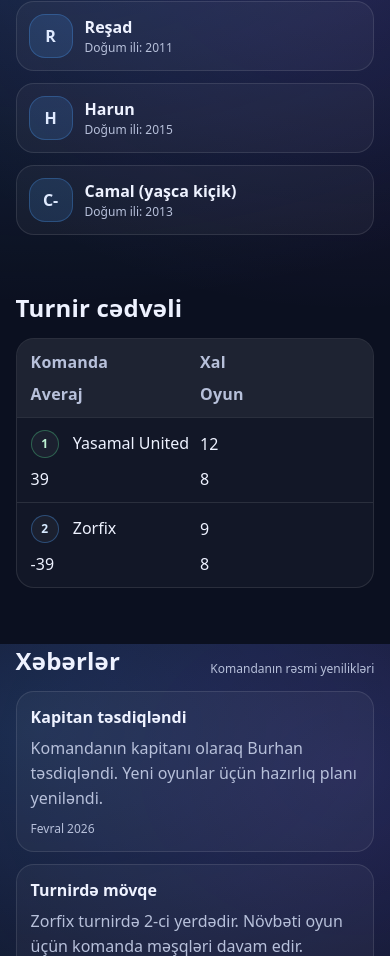
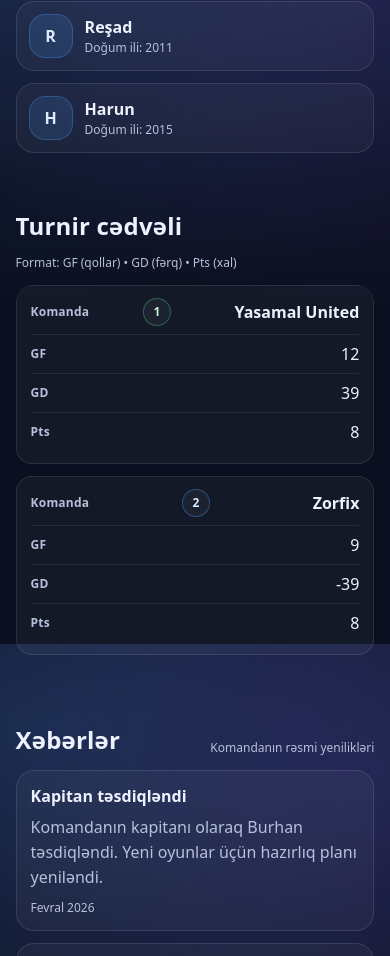
Before and after one commit to muhammedahmed417/zorfix, a plain HTML site: page index.html in a window 390 px wide. Shown: the part 1044-2000 px from the top of the page. Drawn offline with Linux system fonts and the light colour scheme.

Commit message:
Update index.html

```diff
--- a/index.html
+++ b/index.html
@@ -18,10 +18,12 @@
       --radius:18px;
       --accent:#4da3ff;
       --accent2:#8c4dff;
+      --ring: rgba(77,163,255,.35);
     }
 
     *{box-sizing:border-box}
     html,body{height:100%}
+    html{scroll-behavior:smooth;}
     body{
       margin:0;
       font-family: ui-sans-serif, system-ui, -apple-system, Segoe UI, Roboto, Arial, "Noto Sans", sans-serif;
@@ -38,7 +40,7 @@
     /* Header */
     .header{
       position:sticky; top:0; z-index:30;
-      background:rgba(11,16,32,.70);
+      background:rgba(11,16,32,.72);
       backdrop-filter: blur(10px);
       border-bottom:1px solid var(--border);
     }
@@ -75,6 +77,7 @@
       color:var(--muted);
       margin-top:2px;
     }
+
     .nav{
       display:flex; gap:10px; flex-wrap:wrap;
       justify-content:flex-end; align-items:center;
@@ -85,17 +88,27 @@
       font-size:14px;
       color:var(--muted);
       border:1px solid transparent;
+      outline: none;
     }
     .nav a:hover{
       color:var(--text);
       border-color: rgba(255,255,255,.08);
       background: rgba(255,255,255,.05);
     }
+    .nav a:focus-visible{
+      box-shadow: 0 0 0 3px var(--ring);
+      border-color: transparent;
+    }
     .nav a.primary{
       color:#fff;
       border-color: rgba(255,255,255,.12);
       background: linear-gradient(135deg, rgba(77,163,255,1), rgba(140,77,255,.9));
       box-shadow: var(--shadow);
+    }
+    .nav a.active{
+      color: var(--text);
+      background: rgba(255,255,255,.06);
+      border-color: rgba(255,255,255,.10);
     }
 
     /* Hero */
@@ -138,6 +151,11 @@
       border-color: var(--border);
       box-shadow:none;
     }
+    .btn:focus-visible{
+      box-shadow: 0 0 0 3px var(--ring), var(--shadow);
+      outline: none;
+    }
+
     .hero-card{
       border-radius:22px;
       overflow:hidden;
@@ -166,7 +184,6 @@
     }
     .stat .k{font-size:12px; color:var(--muted)}
     .stat .v{font-size:16px; font-weight:900; margin-top:4px}
-
     .hero-card .bottom{
       padding:14px 16px;
       color:var(--muted);
@@ -238,7 +255,7 @@
     .m-name{font-weight:900}
     .m-meta{margin-top:2px; color:var(--muted); font-size:12px; line-height:1.35}
 
-    /* Table */
+    /* Table (Desktop) */
     .table{
       border:1px solid var(--border);
       border-radius: var(--radius);
@@ -303,11 +320,45 @@
       .grid{grid-template-columns: repeat(2, minmax(0, 1fr))}
       .news{grid-template-columns: 1fr}
     }
+
+    /* ✅ Mobile table becomes clean cards (no overlap) */
     @media (max-width: 720px){
-      .row{grid-template-columns: 1fr 1fr}
-      .row > div:nth-child(3),
-      .row > div:nth-child(4){justify-self:start}
+      .row.head{display:none;}
+      .table{
+        background: transparent;
+        border:none;
+      }
+      .row{
+        display:block;
+        padding: 12px 14px;
+        border:1px solid var(--border);
+        border-radius: 16px;
+        background: rgba(255,255,255,.04);
+        margin-bottom:12px;
+      }
+      .row > div{
+        display:flex;
+        align-items:center;
+        justify-content:space-between;
+        gap:10px;
+        padding:8px 0;
+        border-top:1px solid rgba(255,255,255,.08);
+      }
+      .row > div:first-child{
+        border-top:none;
+        padding-top:0;
+        font-weight:900;
+      }
+      .row > div::before{
+        content: attr(data-label);
+        color: var(--muted);
+        font-weight:800;
+        font-size:12px;
+        letter-spacing:.2px;
+      }
+      .pos{margin-right:10px;}
     }
+
     @media (max-width: 520px){
       .grid{grid-template-columns: 1fr}
       .brand{min-width: unset}
@@ -436,14 +487,6 @@
               <div class="m-meta">Doğum ili: 2015</div>
             </div>
           </article>
-
-          <article class="member">
-            <div class="avatar">C-</div>
-            <div>
-              <div class="m-name">Camal (yaşca kiçik)</div>
-              <div class="m-meta">Doğum ili: 2013</div>
-            </div>
-          </article>
         </div>
       </div>
     </section>
@@ -452,28 +495,29 @@
       <div class="container">
         <div class="section-title">
           <h2>Turnir cədvəli</h2>
+          <div class="hint">Format: GF (qollar) • GD (fərq) • Pts (xal)</div>
         </div>
 
         <div class="table" role="table" aria-label="Turnir cədvəli">
           <div class="row head" role="row">
             <div role="columnheader">Komanda</div>
-            <div role="columnheader">Xal</div>
-            <div role="columnheader">Averaj</div>
-            <div role="columnheader">Oyun</div>
+            <div role="columnheader">GF</div>
+            <div role="columnheader">GD</div>
+            <div role="columnheader">Pts</div>
           </div>
 
           <div class="row" role="row">
-            <div role="cell"><span class="pos top">1</span> Yasamal United</div>
-            <div role="cell">12</div>
-            <div role="cell">39</div>
-            <div role="cell">8</div>
+            <div role="cell" data-label="Komanda"><span class="pos top">1</span> Yasamal United</div>
+            <div role="cell" data-label="GF">12</div>
+            <div role="cell" data-label="GD">39</div>
+            <div role="cell" data-label="Pts">8</div>
           </div>
 
           <div class="row" role="row">
-            <div role="cell"><span class="pos me">2</span> Zorfix</div>
-            <div role="cell">9</div>
-            <div role="cell">-39</div>
-            <div role="cell">8</div>
+            <div role="cell" data-label="Komanda"><span class="pos me">2</span> Zorfix</div>
+            <div role="cell" data-label="GF">9</div>
+            <div role="cell" data-label="GD">-39</div>
+            <div role="cell" data-label="Pts">8</div>
           </div>
         </div>
       </div>
@@ -507,7 +551,7 @@
 
           <article class="card">
             <h3>Heyət yeniləndi</h3>
-            <p>Sabahkı oyun üçün bütün oyunçularımız tam hazırdı. Komandamıza ugurlar!</p>
+            <p>Heyət bölməsində oyunçuların siyahısı və doğum illəri dəqiqləşdirildi.</p>
             <div class="date">Fevral 2026</div>
           </article>
         </div>
@@ -523,7 +567,27 @@
   </footer>
 
   <script>
+    // Year
     document.getElementById("year").textContent = new Date().getFullYear();
+
+    // Active nav link on scroll (professional touch)
+    const links = Array.from(document.querySelectorAll('.nav a[href^="#"]'));
+    const sections = links
+      .map(a => document.querySelector(a.getAttribute('href')))
+      .filter(Boolean);
+
+    const setActive = (id) => {
+      links.forEach(a => a.classList.toggle('active', a.getAttribute('href') === `#${id}`));
+    };
+
+    const io = new IntersectionObserver((entries) => {
+      const visible = entries
+        .filter(e => e.isIntersecting)
+        .sort((a,b) => b.intersectionRatio - a.intersectionRatio)[0];
+      if (visible?.target?.id) setActive(visible.target.id);
+    }, { rootMargin: "-35% 0px -55% 0px", threshold: [0.2, 0.35, 0.5] });
+
+    sections.forEach(s => io.observe(s));
   </script>
 </body>
 </html>
```
